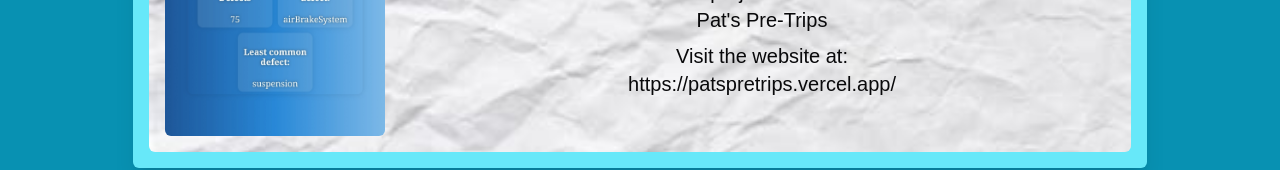
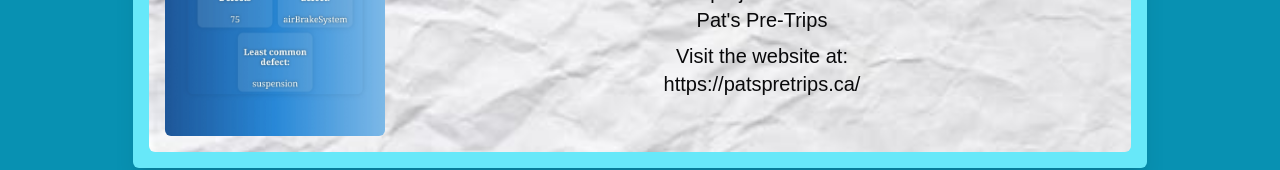
Before and after one commit to Pmacdon15/portfolio, a Next.js app: page /projects in a window 1280 px wide. Shown: the part 680-850 px from the top of the page. Built offline with nearby package versions, Linux system fonts and the light colour scheme.

Commit message:
push new url

```diff
--- a/src/app/projects/page.tsx
+++ b/src/app/projects/page.tsx
@@ -13,7 +13,7 @@ const projects = [
     further enhancing its capabilities in the future.`,
     imagePath: "/PreTrips.jpg",
     githubUrl: "https://github.com/Pmacdon15/pats-pretrip",
-    url: "https://patspretrips.vercel.app/"
+    url: "https://patspretrips.ca/"
   },
   {
     title: "Pat GPT",
```
